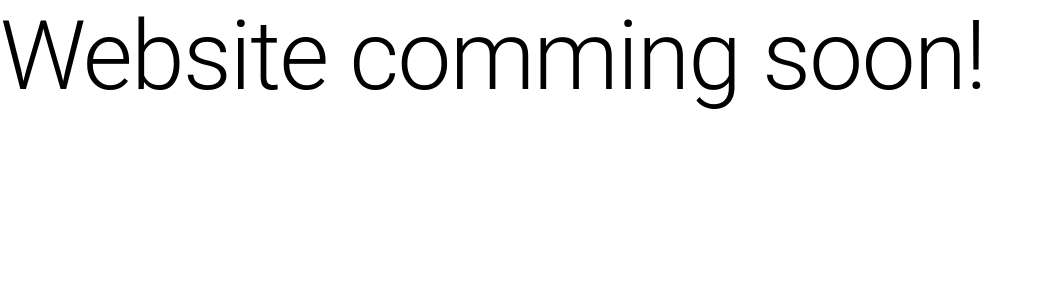
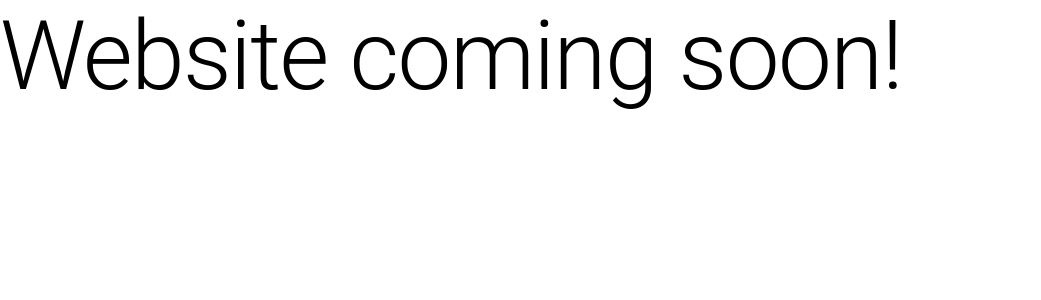
Before and after one commit to edwingl10/old-portfoliosite, a React (Create React App) app: page / in a window 1280 px wide. Shown: the top 300 px of the page, without its empty margins (0-1041 px from the left). Built offline with nearby package versions, Linux system fonts and the light colour scheme; the HTML template or start-up script is replaced by a standard one.

Commit message:
fix failing test

```diff
--- a/src/App.jsx
+++ b/src/App.jsx
@@ -4,7 +4,7 @@ import { Box, Typography } from '@mui/material';
 function App() {
   return (
     <Box className="App">
-      <Typography variant="h1">Website comming soon!</Typography>
+      <Typography variant="h1">Website coming soon!</Typography>
     </Box>
   );
 }
```
Also changed, not shown: 1 other file (tests, documents, lock files or other folders).
